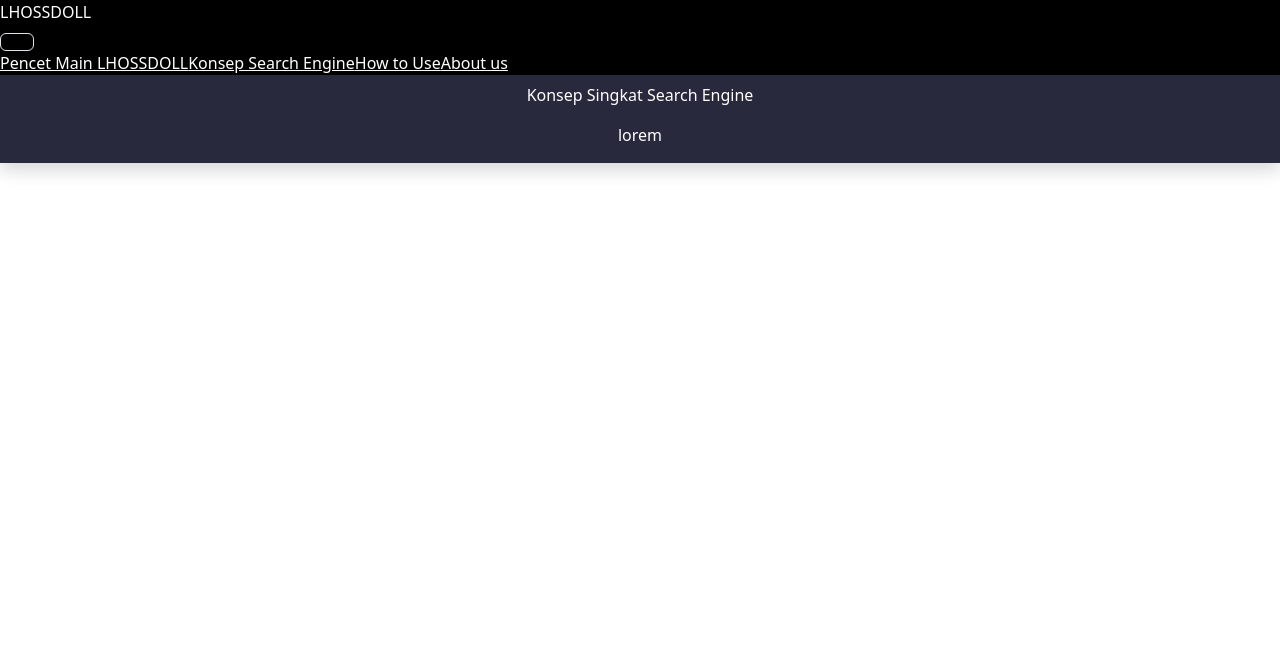
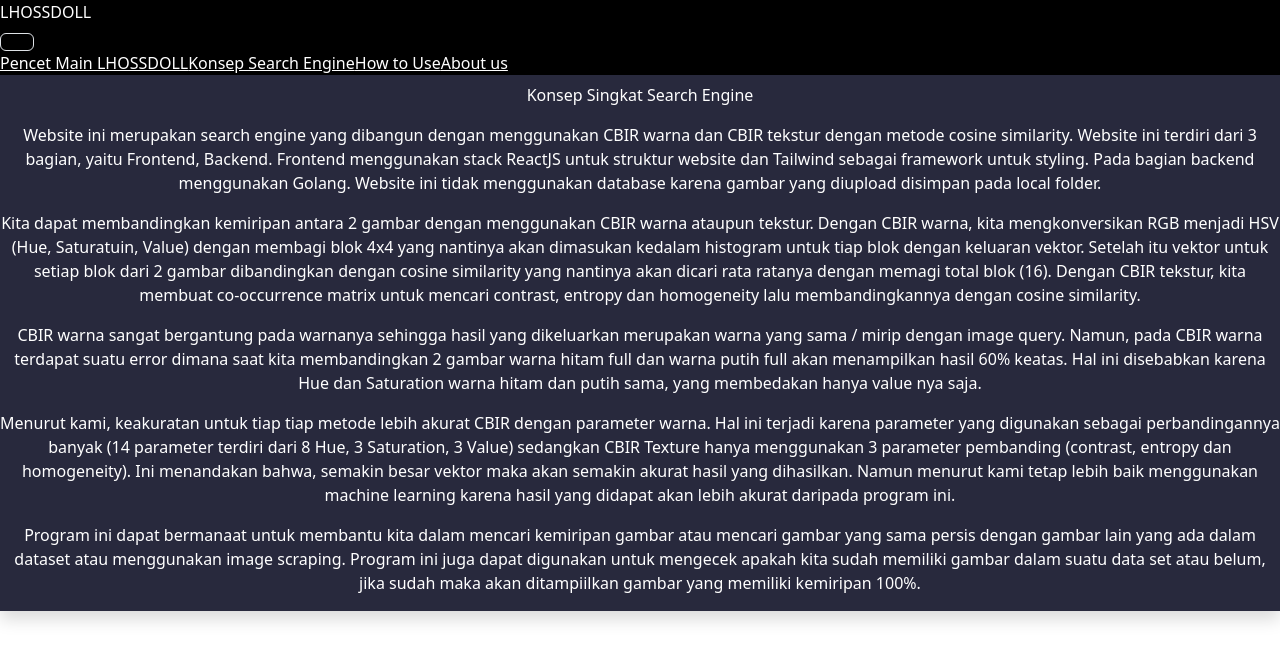
Before and after one commit to Edogawawa/Algeo02-22004, a React (Vite) app in the folder website/: page /konsep in a window 1280 px wide. Shown: the top 662 px of the page. Built offline with nearby package versions, Linux system fonts and the light colour scheme.

Commit message:
halaman cilik2an

```diff
--- a/website/src/components/Elements/About.jsx
+++ b/website/src/components/Elements/About.jsx
@@ -8,10 +8,10 @@ const About = () => {
     >
       <div className="flex flex-col">
         <div className="overflow-x-auto">
-          <div className="flex flex-row inline-block mt-32  text-center justify-center items-center">
-            <div className="flex flex-col mt-10 mx-20 w-2/5 text-white justify-center items-center text-lg">
-              <div className="h-full justify-center items-center  text-center justify-center mt-32">
-                <p className="mt-32 text-5xl font-bold mb-10 text-center text-white">
+          <div className="flex flex-row inline-block text-center justify-center items-center">
+            <div className="flex flex-col mt-10 mx-20 w-2/5 text-white items-center text-lg">
+              <div className="h-full justify-center items-center text-justify">
+                <p className="mt-2 text-5xl font-bold mb-10 text-center text-white">
                   About Us
                 </p>
                 <img
--- a/website/src/components/Elements/Howto.jsx
+++ b/website/src/components/Elements/Howto.jsx
@@ -1,7 +1,6 @@
 import { useState } from "react";
 
 const Howto = () => {
-
   return (
     <div
       className="py-20 w-full h-full border-gray-700 shadow flex flex-col justify-between "
@@ -9,15 +8,36 @@ const Howto = () => {
     >
       <div className="flex flex-col">
         <div className="overflow-x-auto">
-          <p className="mt-2 text-5xl font-bold mb-10 text-center text-white">
-            How To Use
-          </p>
-          <div className="flex flex-row inline-block mt-32  text-center justify-center items-center">
-            <div className="flex flex-col mt-10 mx-20 w-2/5 text-white justify-center items-center text-lg">
-              <div className="h-full justify-center items-center  text-center justify-center mt-32">
+          <div className="flex flex-row inline-block text-center justify-center items-center">
+            <div className="flex flex-col mt-10 mx-20 w-2/5 text-white items-center text-lg">
+              <div className="h-full justify-center items-center text-justify">
+                <p className="mt-2 text-5xl font-bold mb-10 text-center text-white">
+                  How To Use
+                </p>
                 <p>
-                    lorem
+                  Pada website ini, terdapat 4 halaman, yaitu halaman Search
+                  Engine Concept, About Us, Reverse Image Search, dan How to
+                  Use. Saat program dijalankan, pengguna pertama kali akan masuk
+                  ke halaman utama yaitu halaman Reverse Image Search.
                 </p>
+                <p>
+                  Kita dapat mencari kemiripan gambar query dengan gambar dari
+                  data set dengan cara mengupload data set dalam web dengan
+                  select multiple image. Pertama tekan tombol choose files dan
+                  pilih gambar dengan multiple image. Setelah dipilih, klik
+                  submit.
+                </p>
+                <p>
+                  Setelah itu kita diminta untuk upload gambar yang akan dicari
+                  kemiripannya dengan cara insert gambar lalu tekan uplaod
+                  gambar.
+                </p>
+                <p>
+                  Langkah terakhir, kita dapat memilih untuk mencari kemiripan
+                  gambar dengan metode perbandingan warna atau tekstur. Lalu
+                  tekan tombol search.
+                </p>
+                <p>Hasil dapat dilihat dengan menekan tombol show images</p>
               </div>
             </div>
           </div>
--- a/website/src/components/Elements/Konsep.jsx
+++ b/website/src/components/Elements/Konsep.jsx
@@ -1,7 +1,6 @@
 import { useState } from "react";
 
 const Konsep = () => {
-
   return (
     <div
       className="py-20 w-full h-full border-gray-700 shadow flex flex-col justify-between "
@@ -9,14 +8,64 @@ const Konsep = () => {
     >
       <div className="flex flex-col">
         <div className="overflow-x-auto">
-          <p className="mt-2 text-5xl font-bold mb-10 text-center text-white">
-            Konsep Singkat Search Engine
-          </p>
-          <div className="flex flex-row inline-block mt-32  text-center justify-center items-center">
-            <div className="flex flex-col mt-10 mx-20 w-2/5 text-white justify-center items-center text-lg">
-              <div className="h-full justify-center items-center  text-center justify-center mt-32">
+          <div className="flex flex-row inline-block text-center justify-center items-center">
+            <div className="flex flex-col mt-10 mx-20 w-2/5 text-white items-center text-lg">
+              <div className="h-full justify-center items-center text-justify">
+                <p className="mt-2 text-5xl font-bold mb-10 text-center text-white">
+                  Konsep Singkat Search Engine
+                </p>
                 <p>
-                    lorem
+                  Website ini merupakan search engine yang dibangun dengan
+                  menggunakan CBIR warna dan CBIR tekstur dengan metode cosine
+                  similarity. Website ini terdiri dari 3 bagian, yaitu Frontend,
+                  Backend. Frontend menggunakan stack ReactJS untuk struktur
+                  website dan Tailwind sebagai framework untuk styling. Pada
+                  bagian backend menggunakan Golang. Website ini tidak
+                  menggunakan database karena gambar yang diupload disimpan pada
+                  local folder.
+                </p>
+                <p>
+                  Kita dapat membandingkan kemiripan antara 2 gambar dengan
+                  menggunakan CBIR warna ataupun tekstur. Dengan CBIR warna,
+                  kita mengkonversikan RGB menjadi HSV (Hue, Saturatuin, Value)
+                  dengan membagi blok 4x4 yang nantinya akan dimasukan kedalam
+                  histogram untuk tiap blok dengan keluaran vektor. Setelah itu
+                  vektor untuk setiap blok dari 2 gambar dibandingkan dengan
+                  cosine similarity yang nantinya akan dicari rata ratanya
+                  dengan memagi total blok (16). Dengan CBIR tekstur, kita
+                  membuat co-occurrence matrix untuk mencari contrast, entropy
+                  dan homogeneity lalu membandingkannya dengan cosine
+                  similarity.
+                </p>
+                <p>
+                  CBIR warna sangat bergantung pada warnanya sehingga hasil yang
+                  dikeluarkan merupakan warna yang sama / mirip dengan image
+                  query. Namun, pada CBIR warna terdapat suatu error dimana saat
+                  kita membandingkan 2 gambar warna hitam full dan warna putih
+                  full akan menampilkan hasil 60% keatas. Hal ini disebabkan
+                  karena Hue dan Saturation warna hitam dan putih sama, yang
+                  membedakan hanya value nya saja.
+                </p>
+                <p>
+                  Menurut kami, keakuratan untuk tiap tiap metode lebih akurat
+                  CBIR dengan parameter warna. Hal ini terjadi karena parameter
+                  yang digunakan sebagai perbandingannya banyak (14 parameter
+                  terdiri dari 8 Hue, 3 Saturation, 3 Value) sedangkan CBIR
+                  Texture hanya menggunakan 3 parameter pembanding (contrast,
+                  entropy dan homogeneity). Ini menandakan bahwa, semakin besar
+                  vektor maka akan semakin akurat hasil yang dihasilkan. Namun
+                  menurut kami tetap lebih baik menggunakan machine learning
+                  karena hasil yang didapat akan lebih akurat daripada program
+                  ini.
+                </p>
+                <p>
+                  Program ini dapat bermanaat untuk membantu kita dalam mencari
+                  kemiripan gambar atau mencari gambar yang sama persis dengan
+                  gambar lain yang ada dalam dataset atau menggunakan image
+                  scraping. Program ini juga dapat digunakan untuk mengecek
+                  apakah kita sudah memiliki gambar dalam suatu data set atau
+                  belum, jika sudah maka akan ditampiilkan gambar yang memiliki
+                  kemiripan 100%.
                 </p>
               </div>
             </div>
--- a/website/src/pages/aboutUs.jsx
+++ b/website/src/pages/aboutUs.jsx
@@ -4,7 +4,7 @@ import About from "../components/Elements/About";
 
 const AboutUs = () => {
   return (
-    <div className="flex w-full h-screen" style={{ backgroundColor: "#28293D" }}>
+    <div className="flex w-full min:h-screen" style={{ backgroundColor: "#28293D" }}>
       <Fragment>
         <div className="flex flex-initial justify-center items-center w-full">
           <div className="flex flex-col w-full">
--- a/website/src/pages/howToUse.jsx
+++ b/website/src/pages/howToUse.jsx
@@ -4,7 +4,7 @@ import Navbar from "../components/Elements/Navbar";
 
 const HowToUsePage = () => {
   return (
-    <div className="flex w-full h-screen" style={{ backgroundColor: "#28293D" }}>
+    <div className="flex w-full min:h-screen" style={{ backgroundColor: "#28293D" }}>
       <Fragment>
         <div className="flex flex-initial justify-center items-center w-full">
           <div className="flex flex-col w-full">
--- a/website/src/pages/konsepSearchEngine.jsx
+++ b/website/src/pages/konsepSearchEngine.jsx
@@ -4,7 +4,7 @@ import Navbar from "../components/Elements/Navbar";
 
 const KonsepSearchEngine = () => {
   return (
-    <div className="flex w-full h-screen" style={{ backgroundColor: "#28293D" }}>
+    <div className="flex w-full min:h-screen" style={{ backgroundColor: "#28293D" }}>
       <Fragment>
         <div className="flex flex-initial justify-center items-center w-full">
           <div className="flex flex-col w-full">
```
